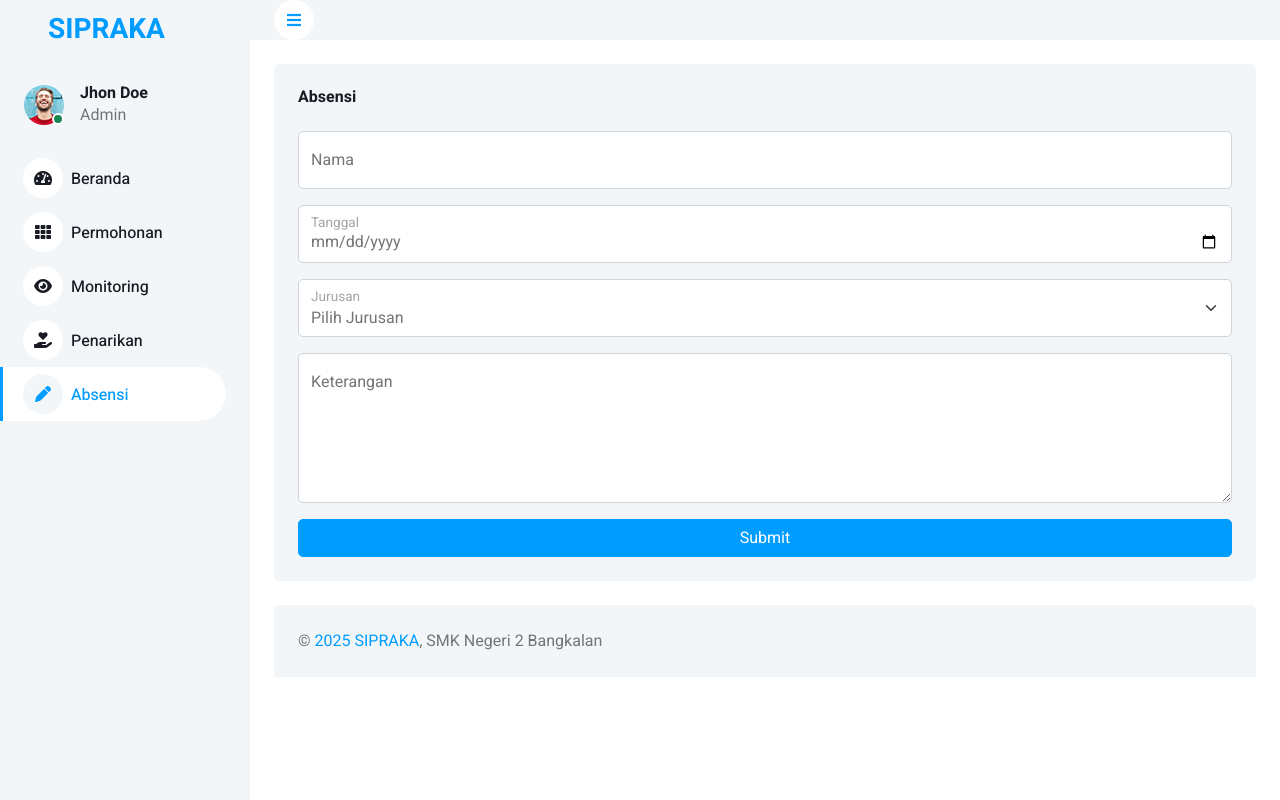
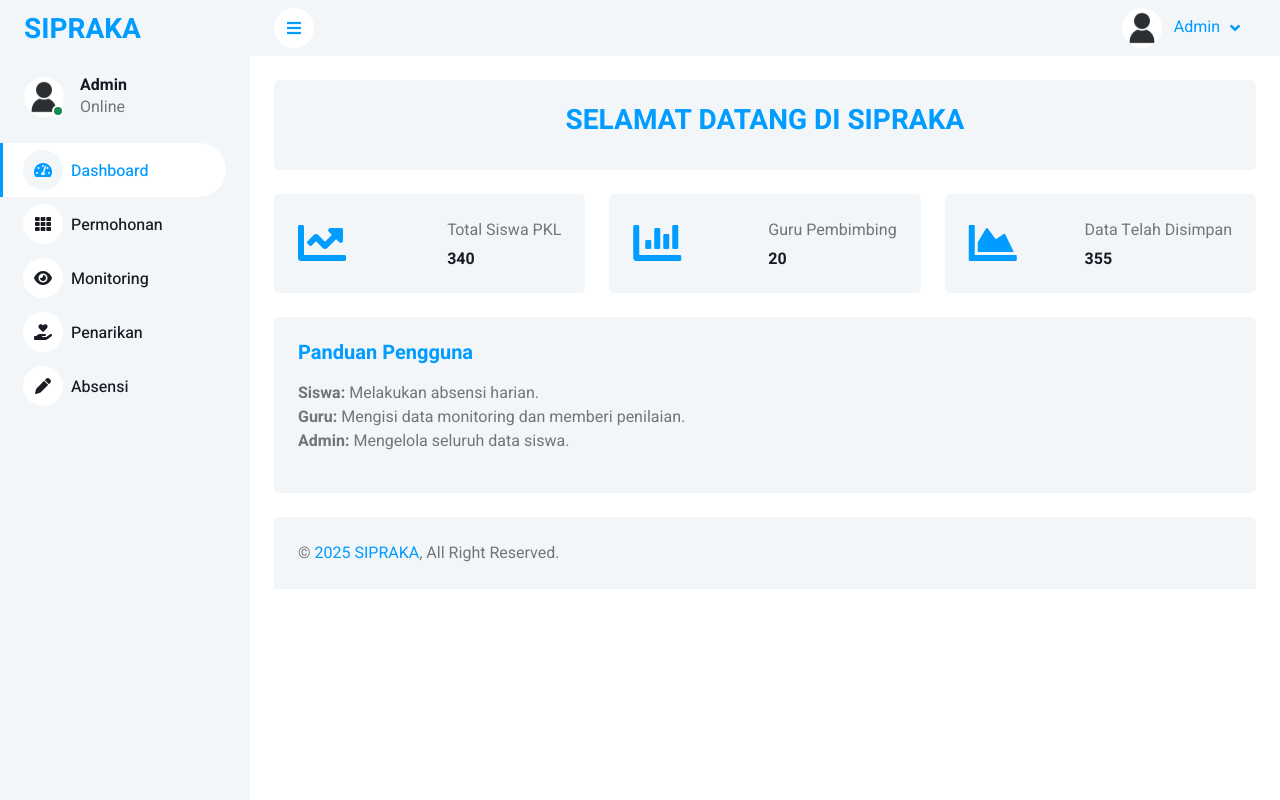
Before and after one commit to imroatulmufida11/SIPRAKA, a PHP site: page /dasboard_admin.php in a window 1280 px wide. Run offline with PHP 8.4, Linux system fonts and the light colour scheme; some libraries are stand-ins or nearby versions.

Commit message:
mengerjakan dasboard admin

```diff
--- a/absensisiswa.php
+++ b/absensisiswa.php
@@ -7,6 +7,8 @@
     <meta content="width=device-width, initial-scale=1.0" name="viewport">
     <meta content="" name="keywords">
     <meta content="" name="description">
+
+    <link rel="icon" type="jpg" href="img/rakanya.jpg">
 
     <!-- Favicon -->
     <link href="img/favicon.ico" rel="icon">
@@ -51,7 +53,7 @@
                 </a>
                 <div class="d-flex align-items-center ms-4 mb-4">
                     <div class="position-relative">
-                        <img class="rounded-circle" src="img/user.jpg" alt="" style="width: 40px; height: 40px;">
+                        <img class="rounded-circle" src="img/admin.jpg" alt="" style="width: 40px; height: 40px;">
                         <div class="bg-success rounded-circle border border-2 border-white position-absolute end-0 bottom-0 p-1"></div>
                     </div>
                     <div class="ms-3">
@@ -64,7 +66,7 @@
                     <div class="nav-item dropdown">
                     </div>
                     <a href="widget.html" class="nav-item nav-link"><i class="fa fa-th me-2"></i>Permohonan</a>
-                    <a href="form.html" class="nav-item nav-link active"><i class="fa-solid fa-pen me-2"></i>Absensi</a>
+                    <a href="absensisiswa.php" class="nav-item nav-link active"><i class="fa-solid fa-pen me-2"></i>Absensi</a>
                     <a href="table.html" class="nav-item nav-link"><i class="fa-solid fa-eye me-2"></i>Monitoring</a>
                     <a href="chart.html" class="nav-item nav-link"><i class="fa-solid fa-hand-holding-heart me-2"></i>Penarikan</a>
                 </div>
--- a/dasboard_admin.php
+++ b/dasboard_admin.php
@@ -8,9 +8,12 @@
     <meta content="" name="keywords">
     <meta content="" name="description">
 
+    <link rel="icon" type="jpg" href="img/rakanya.jpg">
+
     <!-- Favicon -->
     <link href="img/favicon.ico" rel="icon">
     <link rel="stylesheet" href="https://cdnjs.cloudflare.com/ajax/libs/font-awesome/6.7.2/css/all.min.css">
+
 
     <!-- Google Web Fonts -->
     <link rel="preconnect" href="https://fonts.googleapis.com">
@@ -42,38 +45,33 @@
     </div>
     <!-- Spinner End -->
 
-
     <!-- Sidebar Start -->
     <div class="sidebar pe-4 pb-3">
         <nav class="navbar bg-light navbar-light">
-                <a href="index.html" class="navbar-brand mx-5 mb-4">
-                    <h3 class="text-primary"> SIPRAKA</h3>
+            <a href="index.html" class="navbar-brand mx-4 mb-3">
+                <h3 class="text-primary">SIPRAKA</h3>
             </a>
+
             <div class="d-flex align-items-center ms-4 mb-4">
                 <div class="position-relative">
-                        <img class="rounded-circle" src="img/user.jpg" alt="" style="width: 40px; height: 40px;">
+                    <img class="rounded-circle" src="img/foto.jpg" alt="" style="width: 40px; height: 40px;">
                     <div class="bg-success rounded-circle border border-2 border-white position-absolute end-0 bottom-0 p-1"></div>
                 </div>
                 <div class="ms-3">
-                        <h6 class="mb-0">Jhon Doe</h6>
-                        <span>Admin</span>
+                    <h6 class="mb-0">Admin</h6>
+                    <span>Online</span>
                 </div>
             </div>
             <div class="navbar-nav w-100">
-                    <a href="index.html" class="nav-item nav-link"><i class="fa fa-tachometer-alt me-2"></i>Beranda</a>
-                    <div class="nav-item dropdown">
-                    </div>
+                <a href="index.html" class="nav-item nav-link active"><i class="fa fa-tachometer-alt me-2"></i>Dashboard</a>
                 <a href="widget.html" class="nav-item nav-link"><i class="fa fa-th me-2"></i>Permohonan</a>
-                    <a href="table.html" class="nav-item nav-link"><i class="fa-solid fa-eye me-2"></i>Monitoring</a>
-                    <a href="chart.html" class="nav-item nav-link"><i class="fa-solid fa-hand-holding-heart me-2"></i>Penarikan</a>
-                    <a href="form.html" class="nav-item nav-link active"><i class="fa-solid fa-pen me-2"></i>Absensi</a>
-
-
+                <a href="form.html" class="nav-item nav-link"><i class="fa-solid fa-eye me-2"></i>Monitoring</a>
+                <a href="table.html" class="nav-item nav-link"><i class="fa-solid fa-hand-holding-heart me-2"></i>Penarikan</a>
+                <a href="chart.html" class="nav-item nav-link"><i class="fa-solid fa-pen me-2"></i>Absensi</a>
             </div>
         </nav>
     </div>
     <!-- Sidebar End -->
-
 
     <!-- Content Start -->
     <div class="content">
@@ -85,143 +83,94 @@
             <a href="#" class="sidebar-toggler flex-shrink-0">
                 <i class="fa fa-bars"></i>
             </a>
-
-
+            <div class="nav-item dropdown ms-auto">
+                <a href="#" class="nav-link dropdown-toggle" data-bs-toggle="dropdown">
+                    <img class="rounded-circle me-lg-2" src="img/foto.jpg" alt="" style="width: 40px; height: 40px;">
+                    <span class="d-none d-lg-inline-flex">Admin</span>
+                </a>
+                <div class="dropdown-menu dropdown-menu-end bg-light border-0 rounded-0 rounded-bottom m-0">
+                    <a href="login.php" class="dropdown-item">Keluar</a>
+                </div>
+            </div>
         </nav>
         <!-- Navbar End -->
 
-
-            <!-- Form Start -->
-            <!-- Form Start -->
+        <!-- Welcome Message -->
         <div class="container-fluid pt-4 px-4">
-                <div class="row g-4">
+            <div class="row">
                 <div class="col-12">
-                        <div class="bg-light rounded h-100 p-4">
-                            <h6 class="mb-4">Absensi</h6>
-                            <form action="absensisiswa.php" method="POST">
-                                <!-- Input Nama -->
-                                <div class="form-floating mb-3">
-                                    <input type="text" class="form-control" id="namaInput" name="nama" placeholder="Masukkan Nama" required>
-                                    <label for="namaInput">Nama</label>
-                                </div>
-                                <!-- Input Tanggal -->
-                                <div class="form-floating mb-3">
-                                    <input type="date" class="form-control" id="tanggalInput" name="tanggal" required>
-                                    <label for="tanggalInput">Tanggal</label>
-                                </div>
-                                <!-- Pilihan Jurusan -->
-                                <div class="form-floating mb-3">
-                                    <select class="form-select" id="jurusanSelect" name="jurusan" required>
-                                        <option selected disabled>Pilih Jurusan</option>
-                                        <option value="XII DPIB">XII DPIB</option>
-                                        <option value="XII TITL">XII TITL</option>
-                                        <option value="XII TPM 1">XII TPM 1</option>
-                                        <option value="XII TPM 2">XII TPM 2</option>
-                                        <option value="XII TBSM 1">XII TBSM 1</option>
-                                        <option value="XII TBSM 2">XII TBSM 2</option>
-                                        <option value="XII TKRO 1">XII TKRO 1</option>
-                                        <option value="XII TKRO 2">XII TKRO 2</option>
-                                        <option value="XII TKJ 1">XII TKJ 1</option>
-                                        <option value="XII TKJ 2">XII TKJ 2</option>
-                                        <option value="XII RPL 1">XII RPL 1</option>
-                                        <option value="XII RPL 2">XII RPL 2</option>
-                                        <option value="XII KI">XII KI</option>
-                                    </select>
-                                    <label for="jurusanSelect">Jurusan</label>
-                                </div>
-                                <!-- Keterangan -->
-                                <div class="form-floating">
-                                    <textarea class="form-control" placeholder="Masukkan keterangan" id="keteranganTextarea" name="keterangan" style="height: 150px;"></textarea>
-                                    <label for="keteranganTextarea">Keterangan</label>
-                                </div>
-                                <!-- Tombol Submit -->
-                                <div class="mt-3">
-                                    <button type="submit" class="btn btn-primary w-100">Submit</button>
-                                </div>
-                            </form>
+                    <div class="bg-light rounded p-4 text-center">
+                        <h3 class="text-primary">SELAMAT DATANG DI SIPRAKA</h3>
                     </div>
                 </div>
             </div>
         </div>
-            <!-- Form End -->
-            <?php
-            // Konfigurasi koneksi ke database
-            $host = "localhost";
-            $user = "root"; // Sesuaikan dengan username database
-            $password = ""; // Sesuaikan dengan password database
-            $database = "db_sipraka"; // Nama database
 
-            // Membuat koneksi ke database
-            $conn = new mysqli($host, $user, $password, $database);
+        <!-- Sale & Revenue Start -->
+        <div class="container-fluid pt-4 px-4">
+            <div class="row row-cols-1 row-cols-md-3 g-4">
+                <div class="col">
+                    <div class="bg-light rounded d-flex align-items-center justify-content-between p-4">
+                        <i class="fa fa-chart-line fa-3x text-primary"></i>
+                        <div class="ms-3">
+                            <p class="mb-2">Total Siswa PKL</p>
+                            <h6 class="mb-0">340</h6>
+                        </div>
+                    </div>
+                </div>
+                <div class="col">
+                    <div class="bg-light rounded d-flex align-items-center justify-content-between p-4">
+                        <i class="fa fa-chart-bar fa-3x text-primary"></i>
+                        <div class="ms-3">
+                            <p class="mb-2">Guru Pembimbing</p>
+                            <h6 class="mb-0">20</h6>
+                        </div>
+                    </div>
+                </div>
+                <div class="col">
+                    <div class="bg-light rounded d-flex align-items-center justify-content-between p-4">
+                        <i class="fa fa-chart-area fa-3x text-primary"></i>
+                        <div class="ms-3">
+                            <p class="mb-2">Data Telah Disimpan</p>
+                            <h6 class="mb-0">355</h6>
+                        </div>
+                    </div>
+                </div>
+            </div>
+        </div>
 
-            // Periksa koneksi
-            if ($conn->connect_error) {
-                die("Koneksi gagal: " . $conn->connect_error);
-            }
-
-            // Periksa apakah form dikirim dengan metode POST
-            if ($_SERVER["REQUEST_METHOD"] == "POST") {
-                // Ambil data dari form
-                $nama = trim($_POST['nama']);
-                $tanggal = trim($_POST['tanggal']);
-                $jurusan = trim($_POST['jurusan']);
-                $keterangan = trim($_POST['keterangan']);
-
-                // Validasi: Pastikan semua field telah diisi
-                if (empty($nama) || empty($tanggal) || empty($jurusan)) {
-                    echo "<script>
-                alert('Semua kolom wajib diisi!');
-                window.location.href='absensisiswa.php';
-              </script>";
-                    exit(); // Hentikan eksekusi jika ada field kosong
-                }
-
-                // Periksa apakah siswa sudah absen pada tanggal yang sama
-                $cek_sql = "SELECT * FROM absensi WHERE nama = ? AND tanggal = ?";
-                $stmt = $conn->prepare($cek_sql);
-                $stmt->bind_param("ss", $nama, $tanggal);
-                $stmt->execute();
-                $result = $stmt->get_result();
-
-                if ($result->num_rows > 0) {
-                    // Jika sudah absen, tampilkan peringatan
-                    echo "<script>
-                alert('Anda sudah absen hari ini!');
-                window.location.href='absensisiswa.php';
-              </script>";
-                } else {
-                    // Jika belum absen, simpan ke database
-                    $sql = "INSERT INTO absensi (nama, tanggal, jurusan, keterangan) VALUES (?, ?, ?, ?)";
-                    $stmt = $conn->prepare($sql);
-                    $stmt->bind_param("ssss", $nama, $tanggal, $jurusan, $keterangan);
-
-                    if ($stmt->execute()) {
-                        echo "<script>
-                    alert('Absensi berhasil disimpan!');
-                    window.location.href='absensisiswa.php';
-                  </script>";
-                    } else {
-                        echo "Error: " . $stmt->error;
-                    }
-                }
-            }
-
-            // Tutup koneksi
-            $conn->close();
-            ?>
-
-
+        <!-- Panduan Pengguna -->
+        <div class="container-fluid pt-4 px-4">
+            <div class="row">
+                <div class="col-12">
+                    <div class="bg-light rounded p-4">
+                        <h5 class="text-primary mb-3">Panduan Pengguna</h5>
+                        <ul class="list-unstyled">
+                            <li><strong>Siswa:</strong> Melakukan absensi harian.</li>
+                            <li><strong>Guru:</strong> Mengisi data monitoring dan memberi penilaian.</li>
+                            <li><strong>Admin:</strong> Mengelola seluruh data siswa.</li>
+                        </ul>
+                    </div>
+                </div>
+            </div>
+        </div>
 
         <!-- Footer Start -->
         <div class="container-fluid pt-4 px-4">
             <div class="bg-light rounded-top p-4">
                 <div class="row">
                     <div class="col-12 col-sm-6 text-center text-sm-start">
-                            &copy; <a href="#">2025 SIPRAKA</a>, SMK Negeri 2 Bangkalan
+                        &copy; <a href="#">2025 SIPRAKA</a>, All Right Reserved.
                     </div>
                 </div>
             </div>
         </div>
+    </div>
+    <!-- Content End -->
+</div>
+
+<!-- Footer End -->
+
             <!-- Footer End -->
         </div>
         <!-- Content End -->
--- a/login.php
+++ b/login.php
@@ -7,6 +7,8 @@
     <meta content="width=device-width, initial-scale=1.0" name="viewport">
     <meta content="" name="keywords">
     <meta content="" name="description">
+
+    <link rel="icon" type="jpg" href="img/rakanya.jpg">
 
     <!-- Favicon -->
     <link href="img/favicon.ico" rel="icon">
```
Also changed, not shown: css/style.css (line endings or trailing spaces), img/admin.jpg (added), img/foto.jpg (added), img/rakanya.jpg (added), img/sipraka.jpg (added), img/user-286.png (added). Lines whose indentation alone changed are shown as unchanged.
